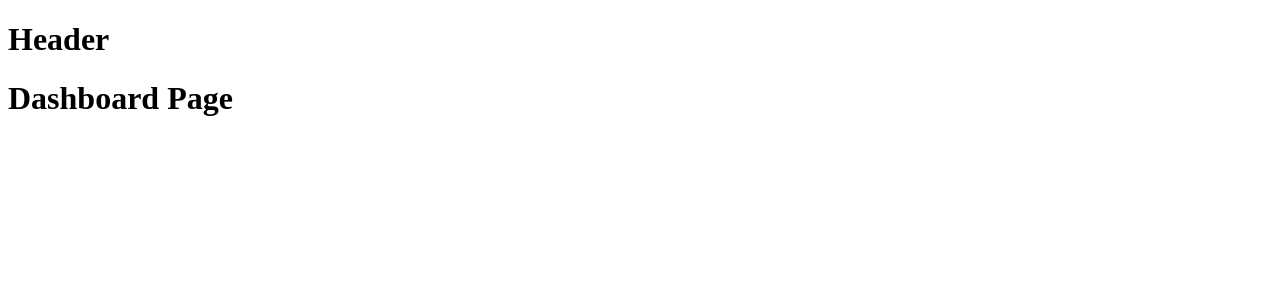
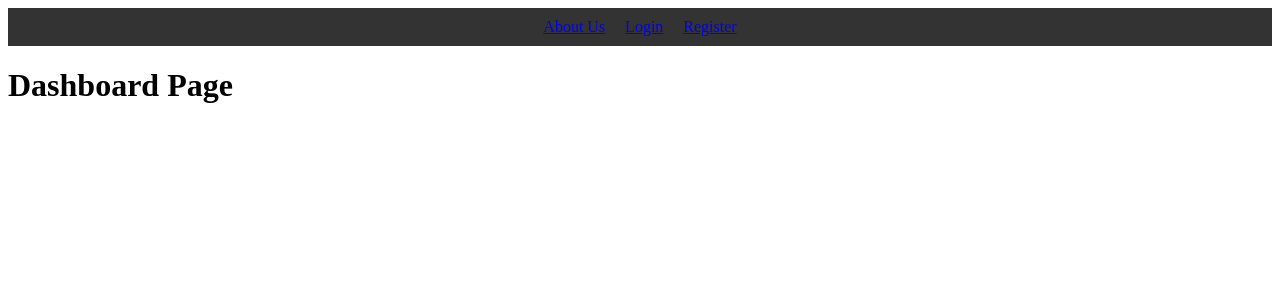
Before and after one commit to Coffee58511867/next-folder-structure, a Next.js app: page /pages/dashboard in a window 1280 px wide. Shown: the top 300 px of the page. Built offline with nearby package versions, Linux system fonts and the light colour scheme.

Commit message:
Created pages

```diff
--- a/src/app/components/Header/page.tsx
+++ b/src/app/components/Header/page.tsx
@@ -1,11 +1,43 @@
-import React from 'react'
+'use client'
+
+import React from 'react';
+import Link from 'next/link';
 
 const Header = () => {
   return (
-    <div>
-      <h1>Header</h1>
+    <div style={styles.header}>
+      <div style={styles.linksContainer}>
+        <Link href='/pages/register' >About Us</Link>
+        <Link href='/pages/Login' >Login</Link>
+        <Link href='/pages/register'>Register</Link>
+      </div>
     </div>
-  )
-}
+  );
+};
 
-export default Header
+const styles = {
+  header: {
+    backgroundColor: '#333',
+    padding: '10px 0',
+  },
+  linksContainer: {
+    display: 'flex',
+    justifyContent: 'center',
+    alignItems: 'center',
+    gap: '20px',
+  },
+  link: {
+    color: 'white',
+    textDecoration: 'none',
+    fontSize: '18px',
+    fontWeight: 'bold',
+    textTransform: 'uppercase',
+    letterSpacing: '1px',
+    padding: '8px 16px',
+    border: '1px solid white',
+    borderRadius: '4px',
+    transition: 'background-color 0.3s, color 0.3s',
+  },
+};
+
+export default Header;
```
Also changed, not shown: src/app/styles/Header.css (added, +11 -0 lines).
